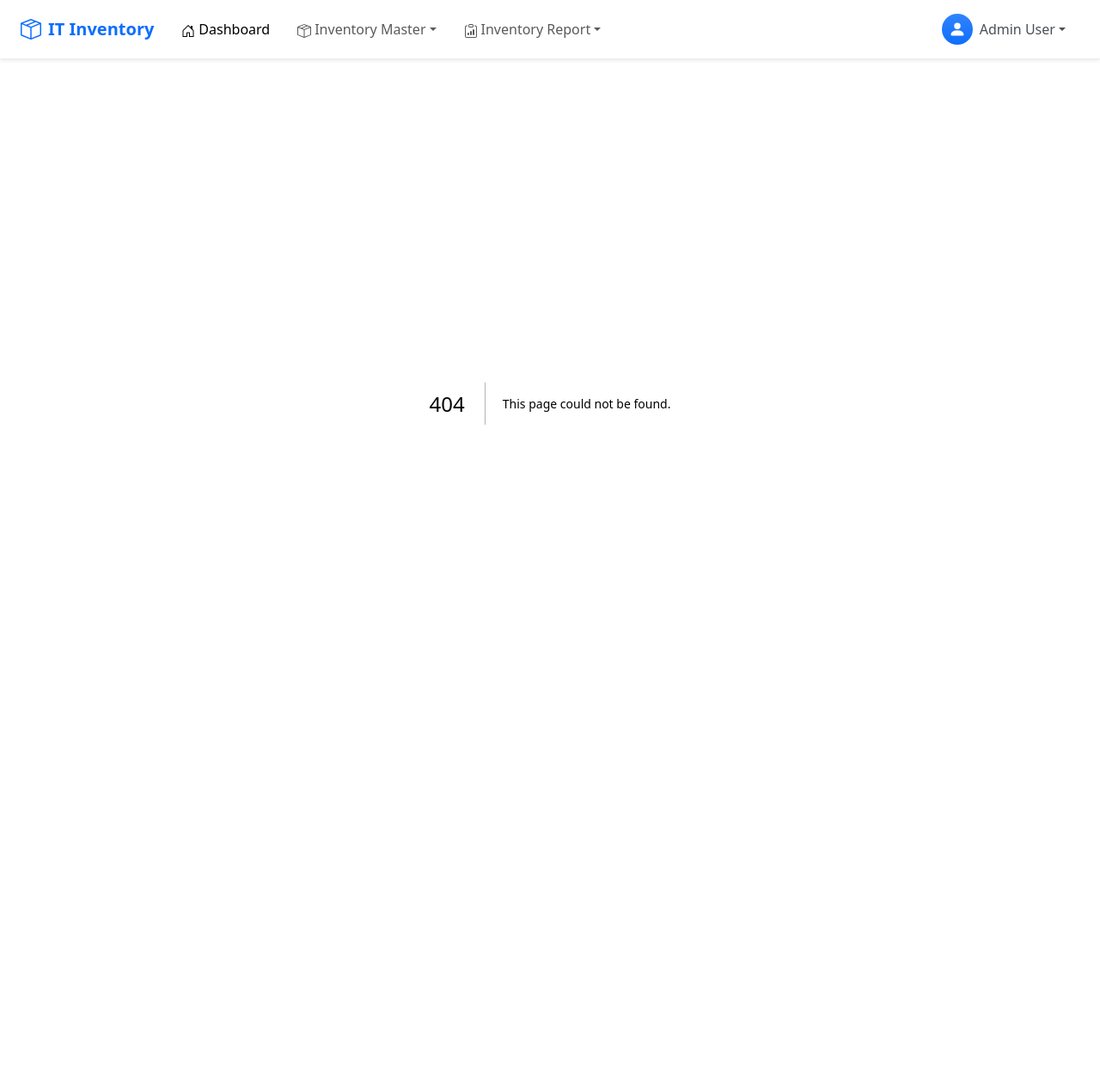
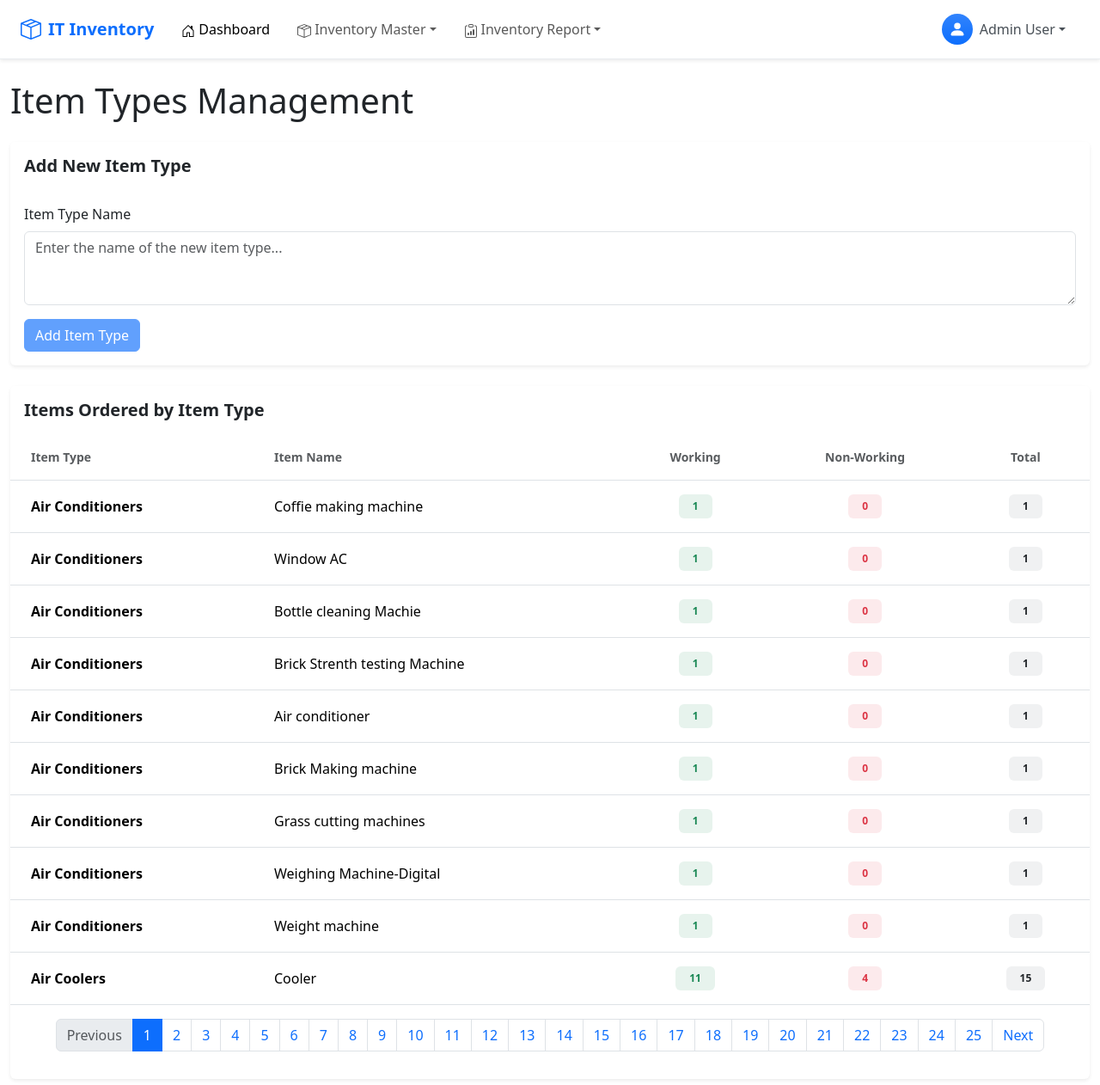
Before and after one commit to Demigod1410/NIRD-Inventory, a Next.js app: page /item-type in a window 1280 px wide. Before the commit this address had no page. Shown: the top 1262 px of the page at 86% size. Before the commit the page ends 869 px from the top, so only its background shows below. Built offline with nearby package versions, Linux system fonts and the light colour scheme.

Commit message:
Add ItemTypePage component for managing item types with pagination and item addition

```diff
--- /dev/null
+++ b/src/app/item-type/page.jsx
@@ -0,0 +1,174 @@
+'use client';
+
+import { useState, useEffect } from 'react';
+import inventoryData from '../../../Asset_Inventory.json';
+
+export default function ItemTypePage() {
+  const [itemTypes, setItemTypes] = useState([]);
+  const [newItemType, setNewItemType] = useState('');
+  const [currentPage, setCurrentPage] = useState(1);
+  const itemsPerPage = 10;
+
+  useEffect(() => {
+    // Flatten the data to get items with their types
+    const flattened = [];
+    inventoryData.categories.forEach(category => {
+      category.subcategories.forEach(subcategory => {
+        subcategory.items.forEach(item => {
+          flattened.push({
+            itemType: subcategory.subcategory_name,
+            itemName: item.item_name,
+            working: item.working,
+            nonWorking: item.non_working,
+            total: item.total
+          });
+        });
+      });
+    });
+    // Sort by item type
+    flattened.sort((a, b) => a.itemType.localeCompare(b.itemType));
+    setItemTypes(flattened);
+  }, []);
+
+  const handleAddItemType = () => {
+    if (newItemType.trim()) {
+      // For demo, add a dummy item under the new type
+      const newItem = {
+        itemType: newItemType.trim(),
+        itemName: 'New Item',
+        working: 0,
+        nonWorking: 0,
+        total: 0
+      };
+      setItemTypes(prev => {
+        const updated = [...prev, newItem].sort((a, b) => a.itemType.localeCompare(b.itemType));
+        setCurrentPage(1); // Reset to first page when adding
+        return updated;
+      });
+      setNewItemType('');
+    }
+  };
+
+  const totalPages = Math.ceil(itemTypes.length / itemsPerPage);
+  const startIndex = (currentPage - 1) * itemsPerPage;
+  const currentItems = itemTypes.slice(startIndex, startIndex + itemsPerPage);
+
+  return (
+    <div className="container-fluid py-4">
+      <div className="row">
+        <div className="col-12">
+          <h1 className="mb-4">Item Types Management</h1>
+
+          {/* Add Item Type Section */}
+          <div className="card border-0 shadow-sm mb-4">
+            <div className="card-header bg-white border-0 py-3">
+              <h5 className="mb-0 fw-bold">Add New Item Type</h5>
+            </div>
+            <div className="card-body">
+              <div className="mb-3">
+                <label htmlFor="itemTypeTextarea" className="form-label">Item Type Name</label>
+                <textarea
+                  className="form-control"
+                  id="itemTypeTextarea"
+                  rows="3"
+                  value={newItemType}
+                  onChange={(e) => setNewItemType(e.target.value)}
+                  placeholder="Enter the name of the new item type..."
+                ></textarea>
+              </div>
+              <button
+                className="btn btn-primary"
+                onClick={handleAddItemType}
+                disabled={!newItemType.trim()}
+              >
+                Add Item Type
+              </button>
+            </div>
+          </div>
+
+          {/* Items Table */}
+          <div className="card border-0 shadow-sm">
+            <div className="card-header bg-white border-0 py-3">
+              <h5 className="mb-0 fw-bold">Items Ordered by Item Type</h5>
+            </div>
+            <div className="card-body p-0">
+              <div className="table-responsive">
+                <table className="table table-hover align-middle mb-0">
+                  <thead className="bg-light">
+                    <tr>
+                      <th className="px-4 py-3 text-muted fw-semibold" style={{ fontSize: '0.875rem' }}>Item Type</th>
+                      <th className="px-4 py-3 text-muted fw-semibold" style={{ fontSize: '0.875rem' }}>Item Name</th>
+                      <th className="px-4 py-3 text-muted fw-semibold text-center" style={{ fontSize: '0.875rem' }}>Working</th>
+                      <th className="px-4 py-3 text-muted fw-semibold text-center" style={{ fontSize: '0.875rem' }}>Non-Working</th>
+                      <th className="px-4 py-3 text-muted fw-semibold text-center" style={{ fontSize: '0.875rem' }}>Total</th>
+                    </tr>
+                  </thead>
+                  <tbody>
+                    {currentItems.map((item, index) => (
+                      <tr key={index} style={{ transition: 'background-color 0.2s' }}>
+                        <td className="px-4 py-3 fw-semibold">{item.itemType}</td>
+                        <td className="px-4 py-3">{item.itemName}</td>
+                        <td className="px-4 py-3 text-center">
+                          <span className="badge bg-success bg-opacity-10 text-success fw-semibold px-3 py-2">
+                            {item.working}
+                          </span>
+                        </td>
+                        <td className="px-4 py-3 text-center">
+                          <span className="badge bg-danger bg-opacity-10 text-danger fw-semibold px-3 py-2">
+                            {item.nonWorking}
+                          </span>
+                        </td>
+                        <td className="px-4 py-3 text-center">
+                          <span className="badge bg-secondary bg-opacity-10 text-dark fw-semibold px-3 py-2">
+                            {item.total}
+                          </span>
+                        </td>
+                      </tr>
+                    ))}
+                  </tbody>
+                </table>
+              </div>
+              {/* Pagination */}
+              {totalPages > 1 && (
+                <div className="d-flex justify-content-center mt-3 mb-3">
+                  <nav>
+                    <ul className="pagination">
+                      <li className={`page-item ${currentPage === 1 ? 'disabled' : ''}`}>
+                        <button
+                          className="page-link"
+                          onClick={() => setCurrentPage(currentPage - 1)}
+                          disabled={currentPage === 1}
+                        >
+                          Previous
+                        </button>
+                      </li>
+                      {Array.from({ length: totalPages }, (_, i) => i + 1).map(page => (
+                        <li key={page} className={`page-item ${page === currentPage ? 'active' : ''}`}>
+                          <button
+                            className="page-link"
+                            onClick={() => setCurrentPage(page)}
+                          >
+                            {page}
+                          </button>
+                        </li>
+                      ))}
+                      <li className={`page-item ${currentPage === totalPages ? 'disabled' : ''}`}>
+                        <button
+                          className="page-link"
+                          onClick={() => setCurrentPage(currentPage + 1)}
+                          disabled={currentPage === totalPages}
+                        >
+                          Next
+                        </button>
+                      </li>
+                    </ul>
+                  </nav>
+                </div>
+              )}
+            </div>
+          </div>
+        </div>
+      </div>
+    </div>
+  );
+}
```
